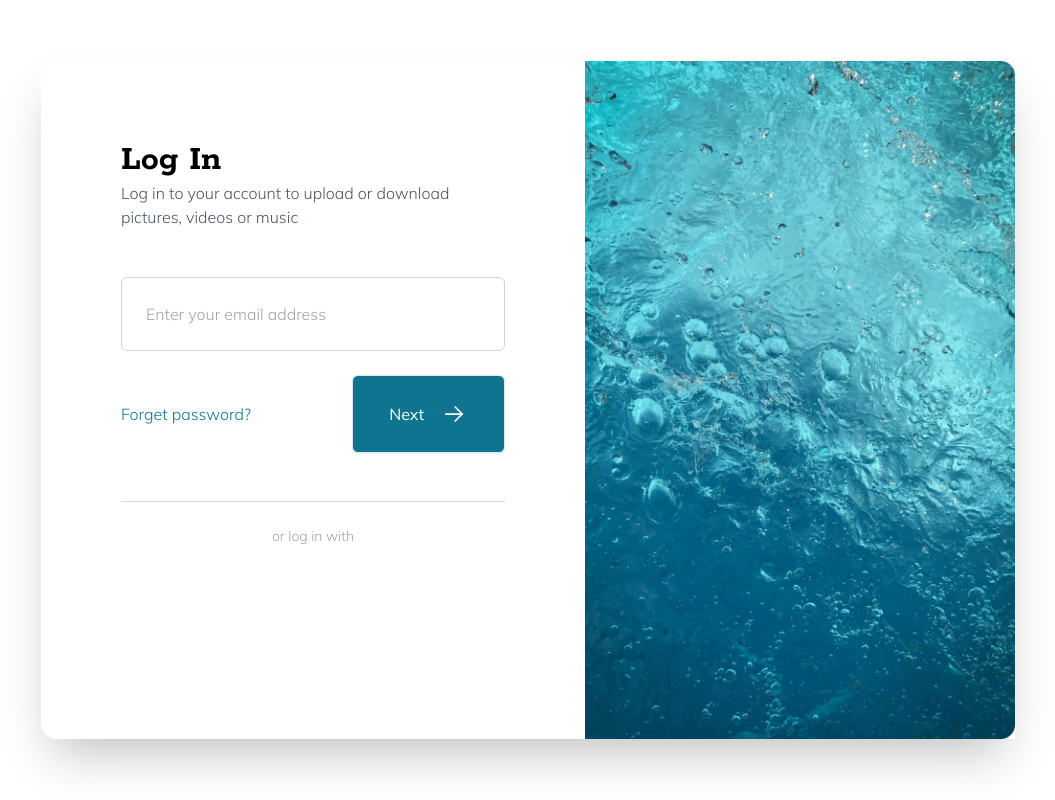
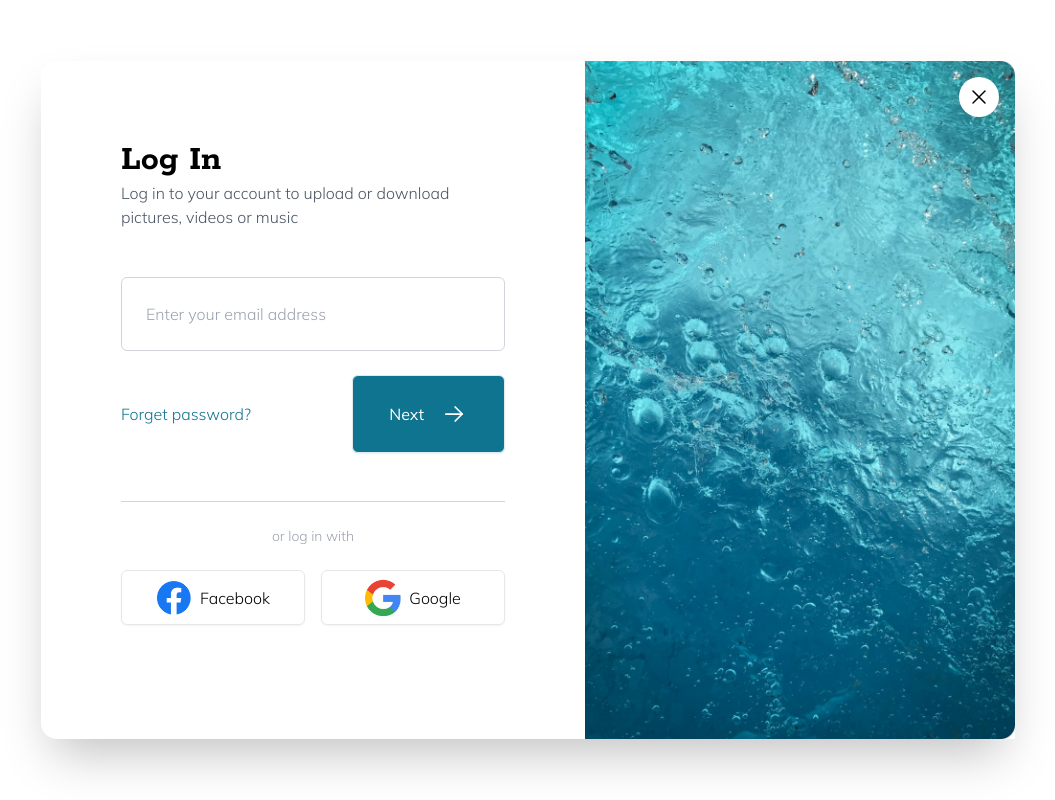
Before and after one commit to JaiminR28/Tailwind-mini-projects, a plain HTML site: page Login-Modal-starter/index.html in a window 1280 px wide. Shown: the whole page, without its empty margins (112-1167 px from the left). Drawn offline with nearby package versions, Linux system fonts and the light colour scheme.

Commit message:
Login-modal complete

```diff
--- a/Login-Modal-starter/index.html
+++ b/Login-Modal-starter/index.html
@@ -48,7 +48,9 @@
 					<div
 						class="flex flex-col items-center justify-between mt-6 space-y-6 md:flex-row md:space-y-0"
 					>
-						<div class="font-thin text-cyan-700">
+						<div
+							class="font-thin text-cyan-700 hover:text-cyan-500"
+						>
 							Forget password?
 						</div>
 						<button
@@ -86,6 +88,31 @@
 						or log in with
 					</div>
 					<!-- Bottom Buttons Container -->
+					<div
+						class="flex flex-col space-x-0 space-y-6 md:flex-row md:space-x-4 md:space-y-0"
+					>
+						<button
+							class="flex items-center py-2 px-6 md:flex-row justify-center border rounded-md shadow-sm hover:bg-opacity-30 hover:shadow-lg hover:translate-y-0.5 transition duration-150 md:w-1/2 md:flex-row"
+						>
+							<img
+								src="images/facebook.png"
+								alt="facebook logo"
+								class="w-9 mr-2 hover:translate-y-0"
+							/>
+							<span class="font-thin">Facebook</span>
+						</button>
+
+						<button
+							class="flex items-center py-2 px-6 md:flex-row justify-center border rounded-md shadow-sm hover:bg-opacity-30 hover:shadow-lg hover:translate-y-0.5 transition duration-150 md:w-1/2"
+						>
+							<img
+								src="images/google.png"
+								alt="google logo"
+								class="w-9 mr-2 hover:translate-y-0"
+							/>
+							<span class="font-thin">Google</span>
+						</button>
+					</div>
 				</div>
 				<!-- Right Side -->
 				<img
@@ -93,6 +120,25 @@
 					alt=""
 					class="w-[430px] hidden md:block"
 				/>
+				<!-- Close button -->
+				<div
+					class="group absolute -top-5 right-4 flex items-center justify-center w-10 h-10 bg-gray-200 rounded-full md:bg-white md:top-4 hover:cursor-pointer hover:translate-y-0.5 transition duration-150"
+				>
+					<svg
+						xmlns="http://www.w3.org/2000/svg"
+						class="w-6 h-6 text-black group-hover:text-gray-600"
+						viewBox="0 0 24 24"
+						stroke-width="1.5"
+						stroke="currentColor"
+						fill="none"
+						stroke-linecap="round"
+						stroke-linejoin="round"
+					>
+						<path stroke="none" d="M0 0h24v24H0z" fill="none" />
+						<line x1="18" y1="6" x2="6" y2="18" />
+						<line x1="6" y1="6" x2="18" y2="18" />
+					</svg>
+				</div>
 			</div>
 		</div>
 	</body>
```
